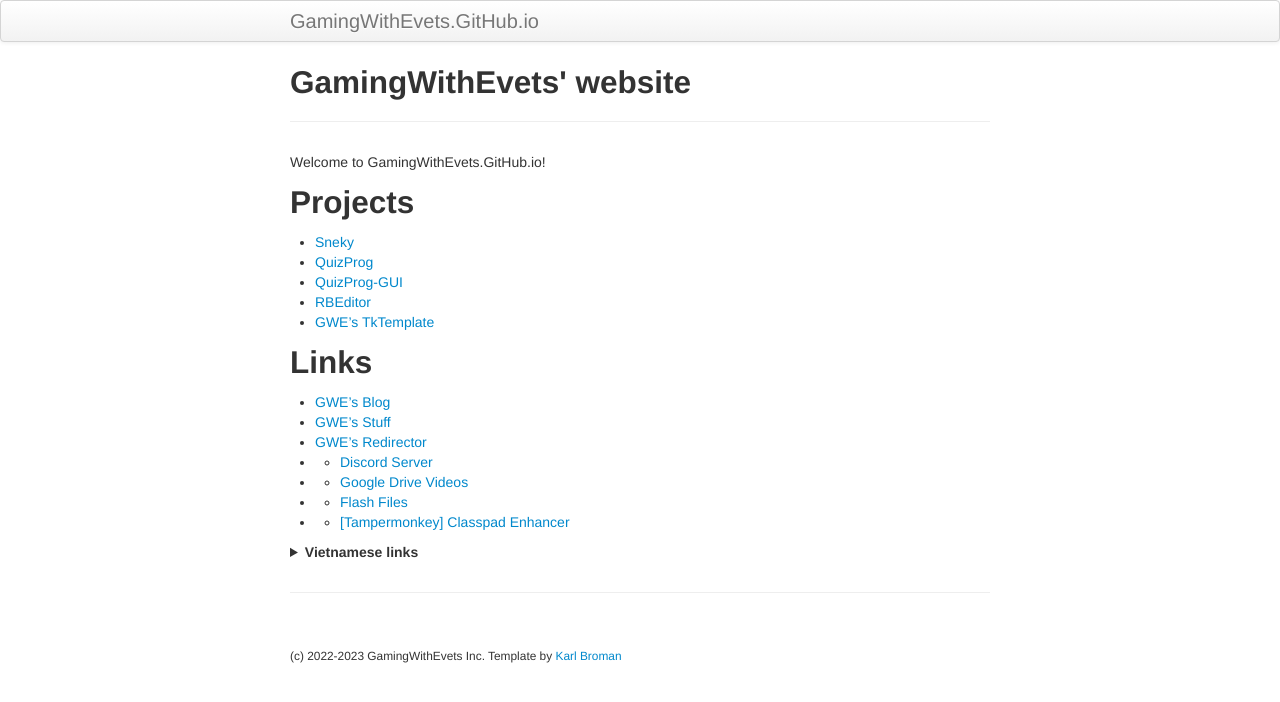
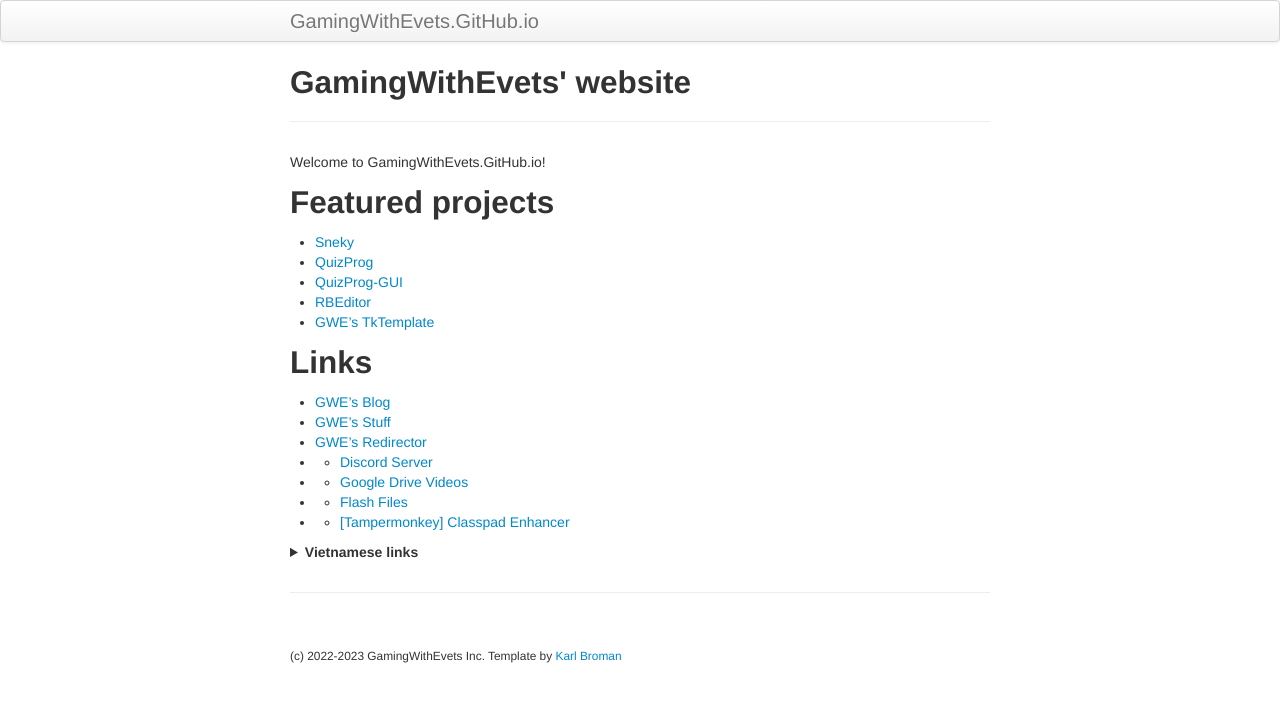
Before and after one commit to gamingwithevets/gamingwithevets.github.io, a Jekyll site: the page built from index.md, in a window 1280 px wide. Shown: the top 702 px of the page. Built offline with Jekyll 4.4.1, drawn with Linux system fonts in a browser that asks for light colours.

Commit message:
Update index.md

```diff
--- a/index.md
+++ b/index.md
@@ -5,7 +5,7 @@ title: GamingWithEvets' website
 
 Welcome to GamingWithEvets.GitHub.io!
 
-## Projects
+## Featured projects
 - [Sneky](https://github.com/gamingwithevets/sneky)
 - [QuizProg](https://github.com/gamingwithevets/quizprog)
 - [QuizProg-GUI](https://github.com/gamingwithevets/quizprog-gui)
```
